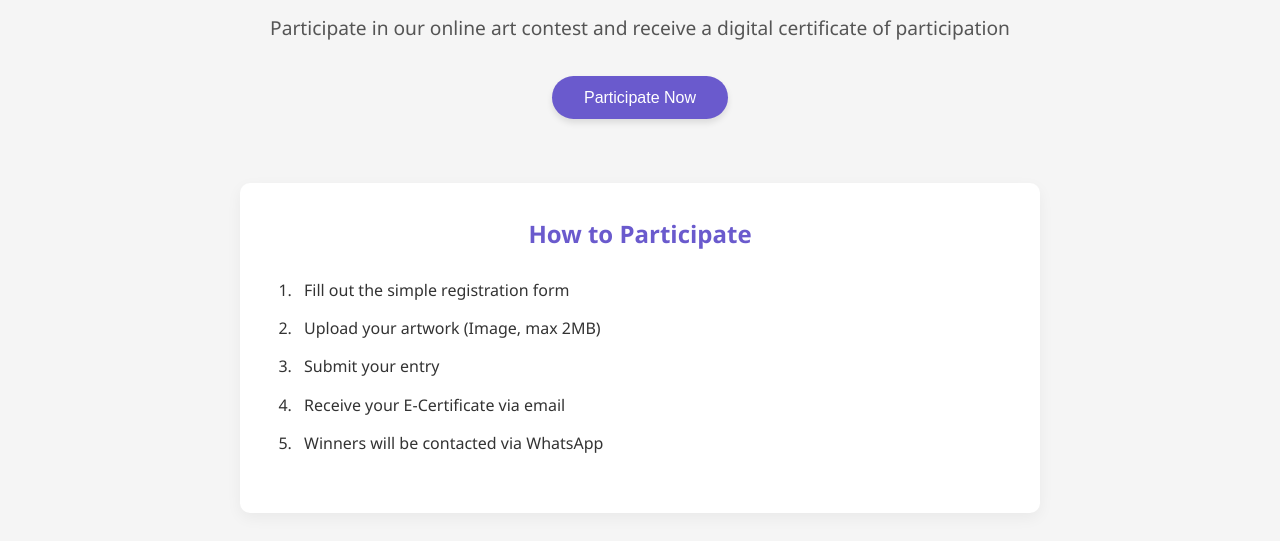
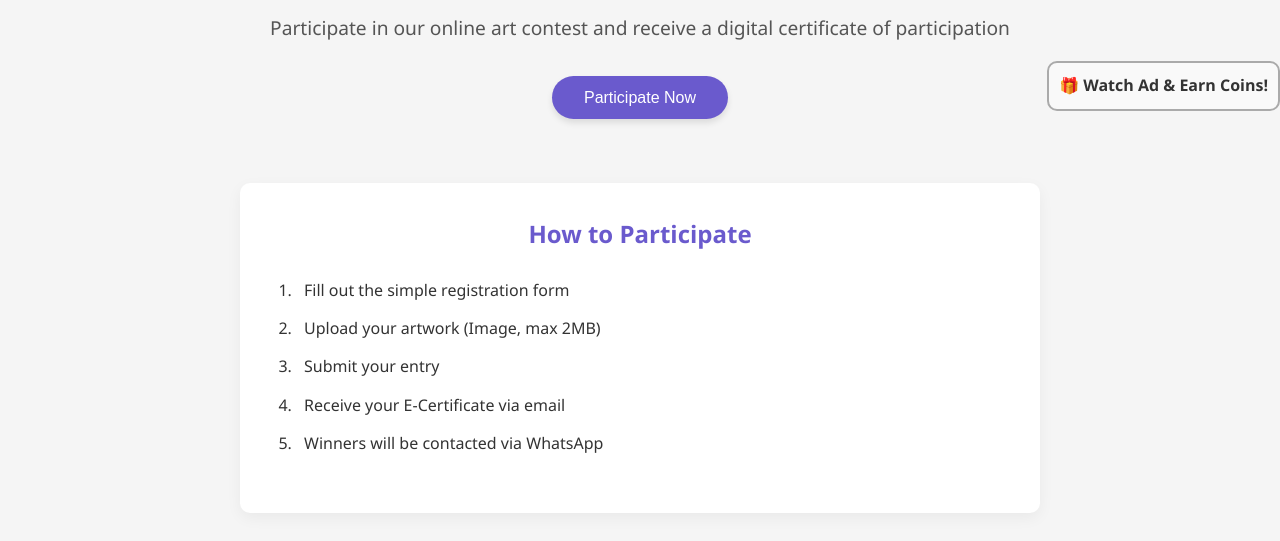
Before and after one commit to omkarchawan/ArtE-cert, a plain HTML site: page index.html in a window 1280 px wide. Shown: the part 259-800 px from the top of the page. Drawn offline with Linux system fonts and the light colour scheme.

Commit message:
Update index.html

```diff
--- a/index.html
+++ b/index.html
@@ -114,6 +114,12 @@
             </div>
         </section>
     </div>
+ <!-- ShrinkEarn Right Side Ad Box -->
+<div style="position: fixed; right: 0; top: 40%; background-color: #f9f9f9; padding: 10px; border: 2px solid #aaa; border-radius: 10px; z-index: 999;">
+  <a href="https://tpi.li/BTaujMkojZ" target="_blank" style="text-decoration: none; color: #333; font-weight: bold;">
+    🎁 Watch Ad & Earn Coins!
+  </a>
+</div>
   <!-- Your full-page script -->
   <script type="text/javascript">
     var app_url = 'https://shrinkearn.com/';
```
